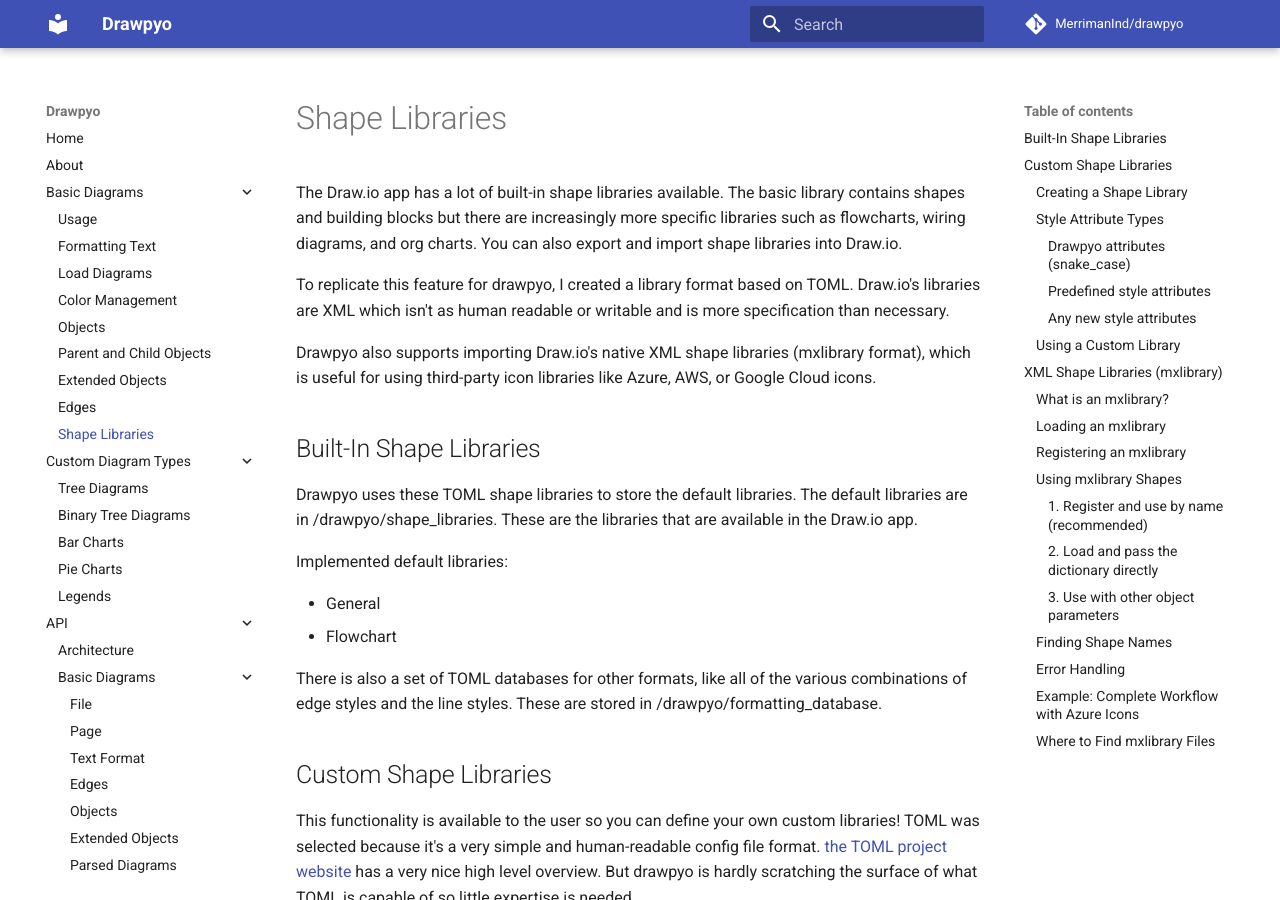
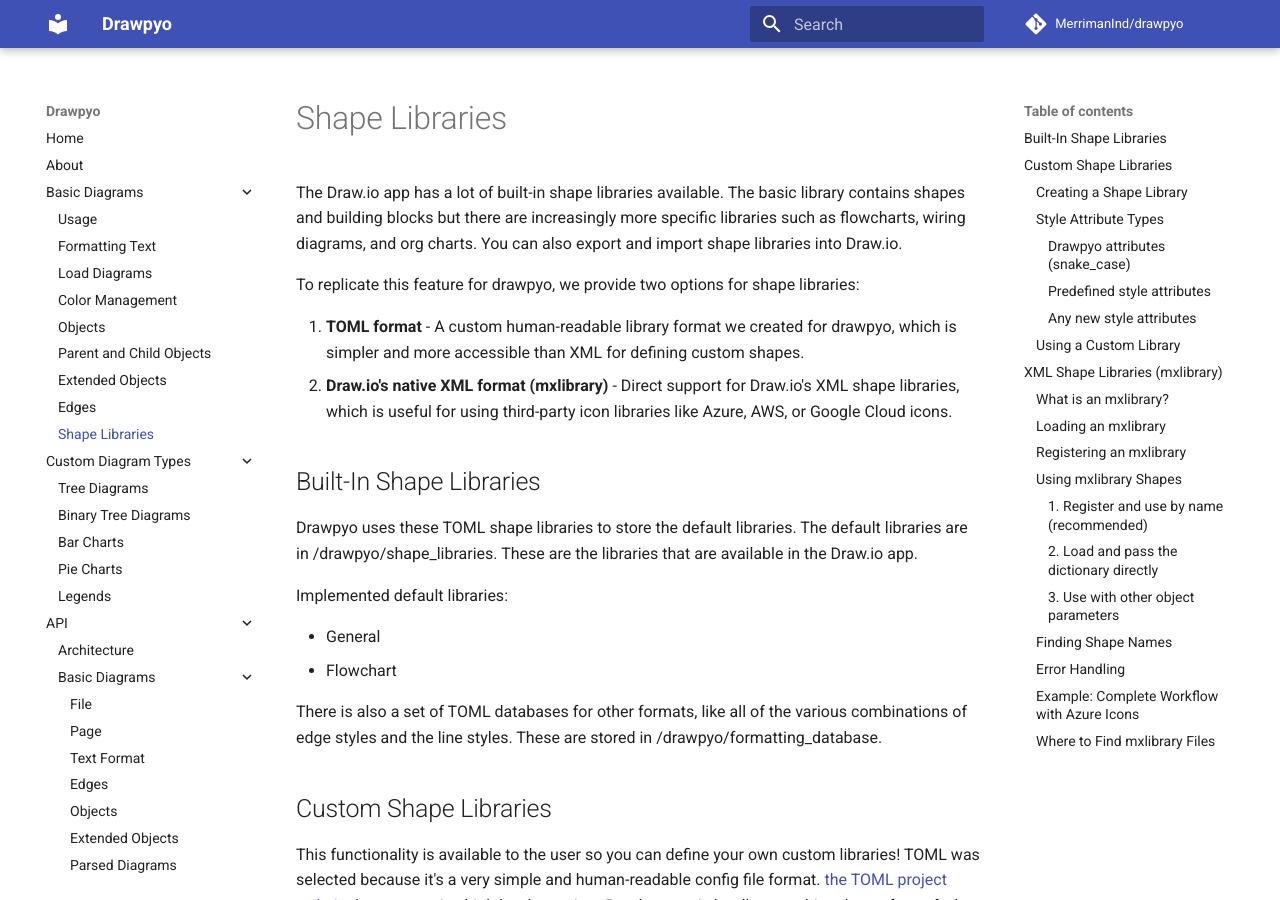
Before and after one commit to MerrimanInd/drawpyo, an MkDocs documentation site: the page built from docs/usage/shape_libs.md, in a window 1280 px wide and 900 px high. Built offline with MkDocs 1.6.1 and Material for MkDocs 9.7.7, drawn with Linux system fonts in a browser that asks for light colours; comment, search, counter and statistics services are not loaded.

Commit message:
Update shape library documentation and import example for developer icons

```diff
--- a/docs/usage/shape_libs.md
+++ b/docs/usage/shape_libs.md
@@ -2,9 +2,10 @@
 
 The Draw.io app has a lot of built-in shape libraries available. The basic library contains shapes and building blocks but there are increasingly more specific libraries such as flowcharts, wiring diagrams, and org charts. You can also export and import shape libraries into Draw.io.
 
-To replicate this feature for drawpyo, I created a library format based on TOML. Draw.io's libraries are XML which isn't as human readable or writable and is more specification than necessary.
+To replicate this feature for drawpyo, we provide two options for shape libraries:
 
-Drawpyo also supports importing Draw.io's native XML shape libraries (mxlibrary format), which is useful for using third-party icon libraries like Azure, AWS, or Google Cloud icons.
+1. **TOML format** - A custom human-readable library format we created for drawpyo, which is simpler and more accessible than XML for defining custom shapes.
+2. **Draw.io's native XML format (mxlibrary)** - Direct support for Draw.io's XML shape libraries, which is useful for using third-party icon libraries like Azure, AWS, or Google Cloud icons.
 
 ## Built-In Shape Libraries
 
```
Also changed, not shown: README.md (+5 -5 lines).
